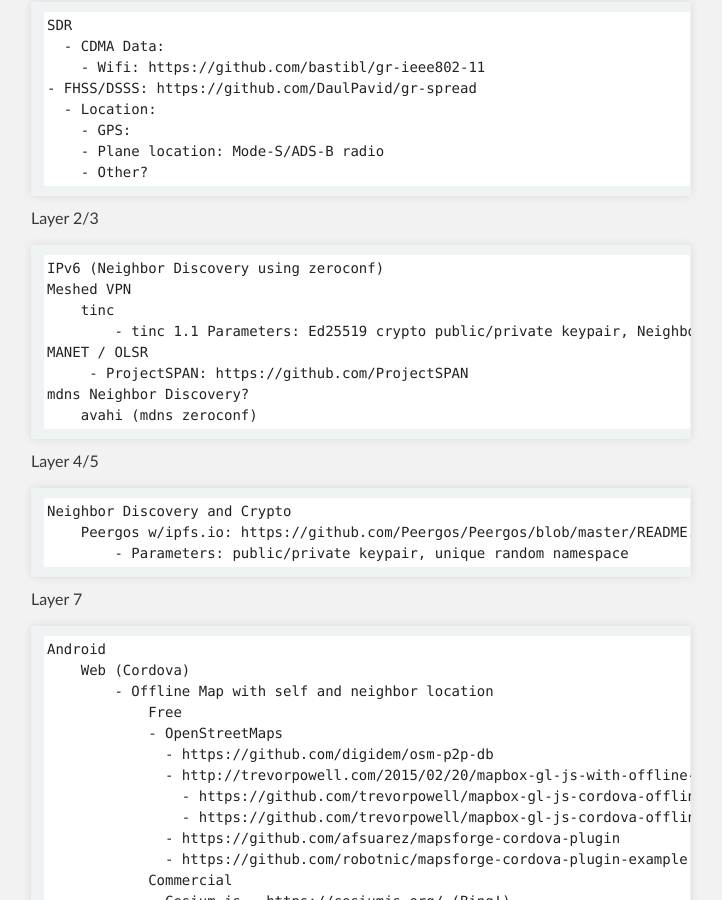
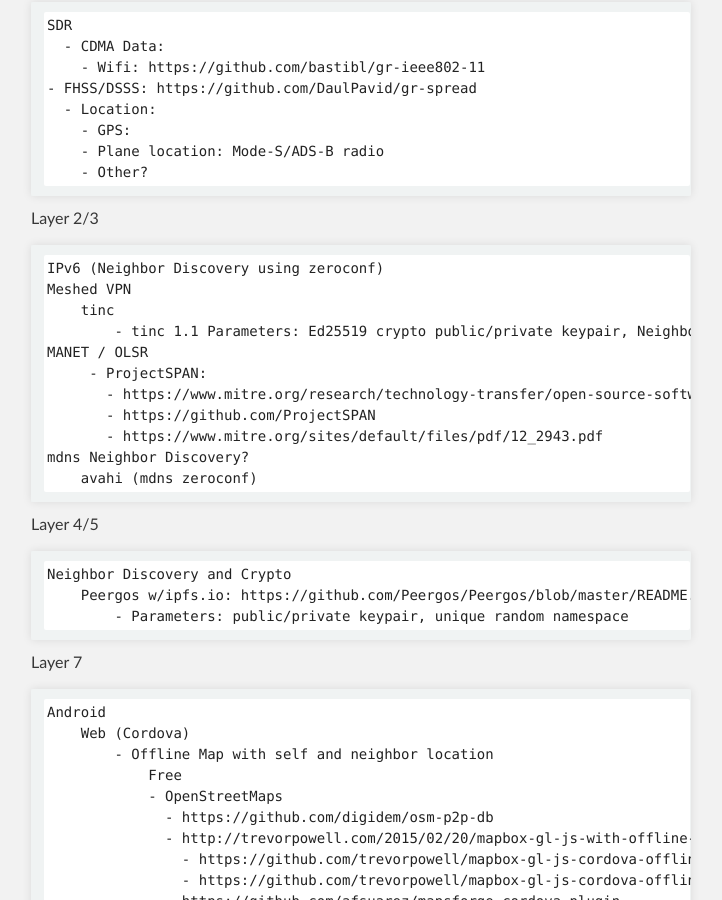
Before and after one commit to TeamJedi/TeamJedi.github.io, a Jekyll site: the page built from Plan.md, in a window 1280 px wide and 900 px high, scrolled down 492 px. Shown: the whole window, without its empty margins (289-1011 px from the left). Built offline with Jekyll 4.4.1, drawn with Linux system fonts in a browser that asks for light colours; nearby versions of some CDN libraries; some of the changed lines change nothing that is shown.

Commit message:
Adding documentation for Mitre's SPAN

```diff
--- a/_includes/Plan.md
+++ b/_includes/Plan.md
@@ -22,7 +22,10 @@
         tinc
             - tinc 1.1 Parameters: Ed25519 crypto public/private keypair, Neighbors
     MANET / OLSR
-         - ProjectSPAN: https://github.com/ProjectSPAN
+         - ProjectSPAN:
+           - https://www.mitre.org/research/technology-transfer/open-source-software/smartphone-ad-hoc-networking-span
+           - https://github.com/ProjectSPAN
+           - https://www.mitre.org/sites/default/files/pdf/12_2943.pdf
     mdns Neighbor Discovery?
         avahi (mdns zeroconf)
 
```
Also changed, not shown: 2 other files.
